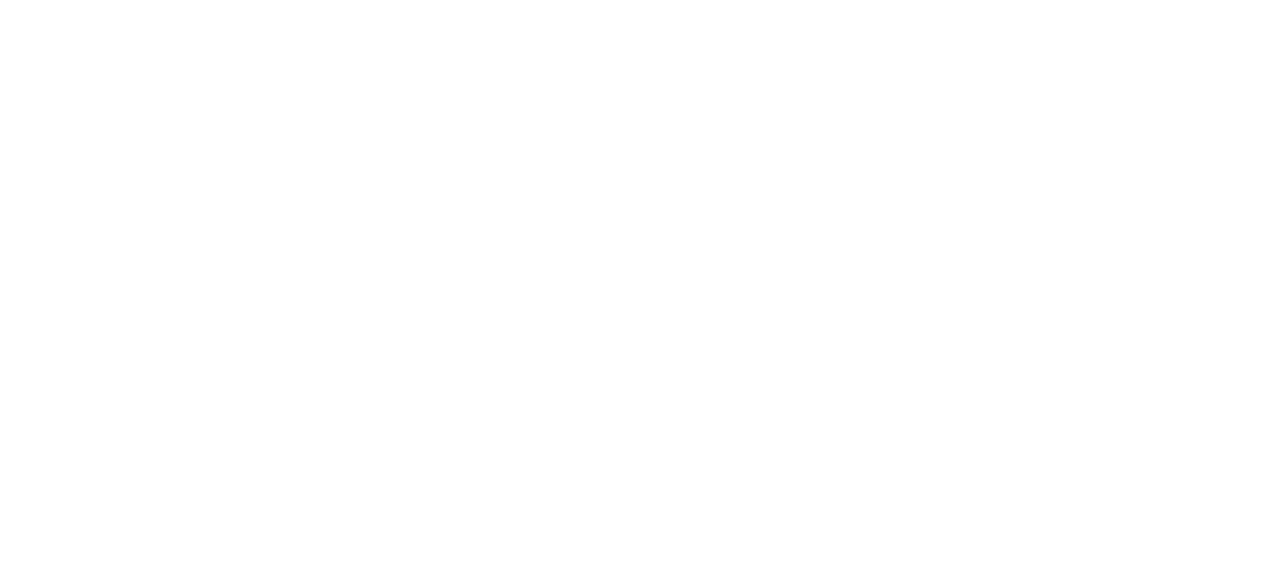
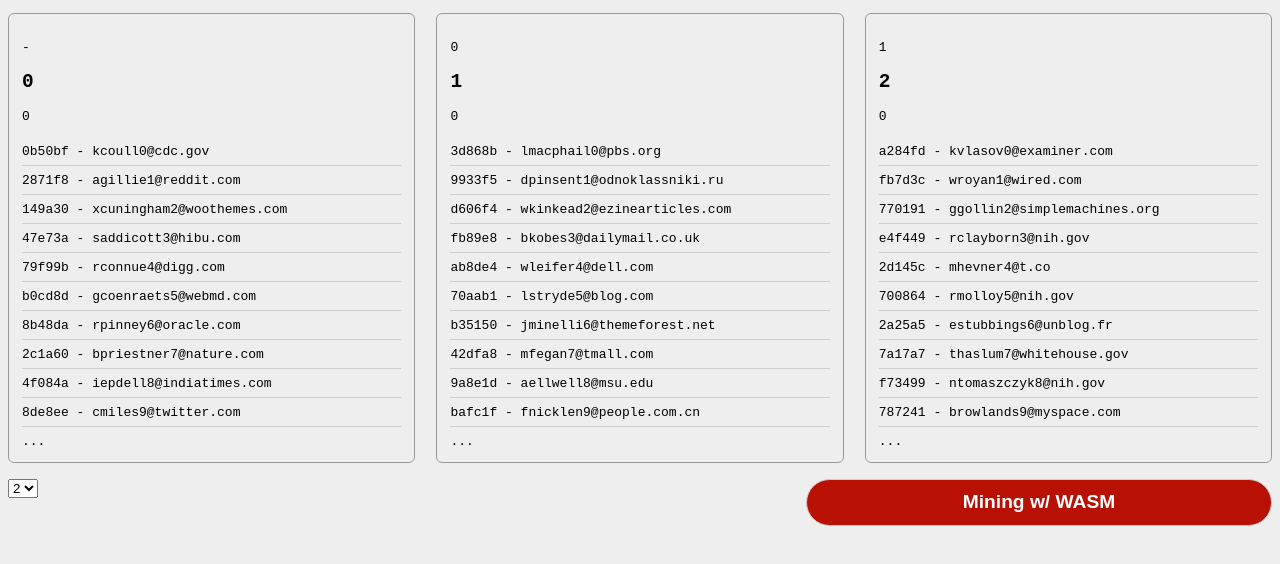
Before and after one commit to m4dz/wasm-workshop, a website: page index.html in a window 1280 px wide. Drawn offline with Linux system fonts and the light colour scheme.

Commit message:
Nodes rendering UI

```diff
--- a/index.html
+++ b/index.html
@@ -3,5 +3,35 @@
 <head>
     <meta charset="utf-8">
     <title>WASM Workshop</title>
+    <link rel="stylesheet" type="text/css" href="style.css">
+    <script type="module" src="index.js"></script>
 </head>
+<body>
+    <template id="node">
+        <li class="node">
+            <p class="parent_id"></p>
+            <h2></h2>
+            <p class="nonce"></p>
+            <ul></ul>
+        </li>
+    </template>
+
+    <ul class="nodes"></ul>
+
+    <ul class="controls">
+        <li>
+            <select>
+                <option value="1">1</option>
+                <option value="2" selected>2</option>
+                <option value="3">3</option>
+                <option value="4">4</option>
+                <option value="5">5</option>
+            </select>
+        </li>
+        <li>
+            <button>Mining w/ WASM</button>
+            <p class="res"></p>
+        </li>
+    </ul>
+</body>
 </html>
--- /dev/null
+++ b/index.js
@@ -0,0 +1,79 @@
+const NODES = [0, 1, 2]
+
+/**
+ * NODES BUFFERING
+ */
+const _loadNode = (idx) => fetch(`data/node_${idx}.json`)
+  .then(res => res.json())
+  .then(records => ({
+    id: idx.toString(),
+    parent: idx > 0 ? (idx - 1).toString() : '-',
+    nonce: '0',
+    records
+  }))
+
+const load = (nodes, store) => Promise
+  .all(nodes.map(_loadNode))
+  .then(values => store._state = values)
+
+/**
+ * UI THREAD RENDERING
+ */
+const renderRecord = (record) => new Promise((resolve, reject) => {
+    const {id, email} = record
+    const $el = document.createElement('li')
+    $el.textContent = `${id.substr(0,6)} - ${email}`
+    resolve($el)
+  })
+
+function renderNode (node, $) {
+  $.querySelector('h2').innerText = node.id
+  $.querySelector('.parent_id').innerText = node.parent
+  $.querySelector('.nonce').innerText = node.nonce
+
+  const $records = $.querySelector('ul')
+
+  Promise.all(node.records
+    .filter((_, idx) => idx < 10)
+    .map(renderRecord)
+  )
+  .then($ul => $ul.forEach(($li, idx) => {
+    $records.replaceChild($li, $records.children[idx])
+  }))
+}
+
+function initRender (nodes, store) {
+  if (initRender.done) { return }
+
+  store._$template = document.querySelector('#node')
+  store._$nodes = document.querySelector('ul.nodes')
+
+  for(let i = 0; i < nodes.length; i++) {
+    const $node = document.importNode(store._$template.content, true)
+    const $ul = document.createDocumentFragment()
+
+    for(let j = 0; j < 10; j++) {
+      $ul.appendChild(document.createElement('li'))
+    }
+    $node.querySelector('ul').appendChild($ul)
+
+    store._$nodes.appendChild($node)
+  }
+
+  initRender.done = true
+}
+
+function render (nodes, store) {
+  initRender.apply(this, arguments)
+  store._state
+    .forEach((node, idx) => renderNode(node, store._$nodes.children[idx]))
+
+  window.requestAnimationFrame(() => render.apply(this, arguments))
+}
+
+/**
+ *
+ */
+document.addEventListener('DOMContentLoaded', () => {
+  load(NODES, document).then(() => render(NODES, document))
+})
--- /dev/null
+++ b/style.css
@@ -0,0 +1,87 @@
+body {
+    background: #eee;
+    font-family: sans-serif;
+}
+
+
+ul {
+    list-style-type: none;
+    padding: 0;
+}
+
+.nodes {
+    font-family: monospace;
+    display: flex;
+    justify-content: space-between;
+}
+
+.node {
+    min-width: 0;
+    flex: 0 1 30%;
+    padding: 1em;
+    border: 1px solid #999;
+    border-radius: 6px;
+}
+
+.node li,
+.node h2,
+.node p {
+    text-overflow: ellipsis;
+    overflow: hidden;
+    white-space: nowrap;
+}
+
+.node ul::after {
+    display: block;
+    content: '...'
+}
+
+.node li,
+.node ul::after {
+    margin-top: .5em;
+    padding-top: .5em;
+}
+
+.node li + li,
+.node ul::after {
+    border-top: 1px solid #ccc;
+}
+
+.controls {
+    --red: #B81104;
+    --blue: #1E90FF;
+
+    display: flex;
+    margin-top: 1em;
+}
+
+.controls li:first-child {
+    flex: 1 0 50%;
+}
+
+.controls li + li {
+    flex: 1 1 25%;
+    display: flex;
+    flex-direction: column;
+    padding-left: 1em;
+}
+
+.controls button {
+    padding: .6em;
+    color: #fff;
+    border-radius: 2em;
+    border: 1px solid #ccc;
+    font-weight: bold;
+    font-size: 1.2em;
+    background-color: var(--red);
+    cursor: pointer;
+}
+
+.controls .res {
+    text-align: center;
+    margin: .5em 0;
+    font-family: monospace;
+    font-weight: bold;
+    font-size: 1.4em;
+    color: var(--red);
+}
```
